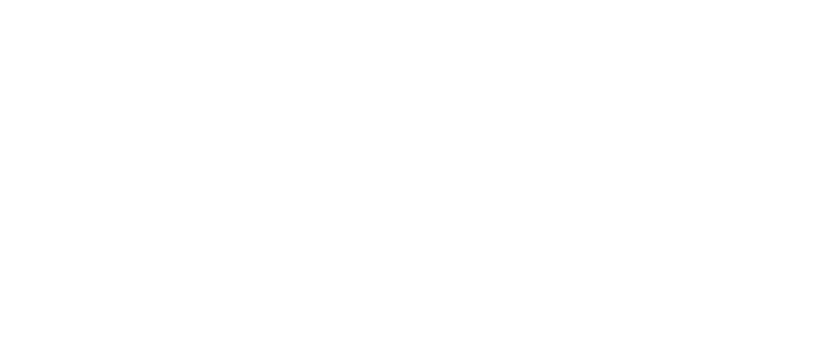
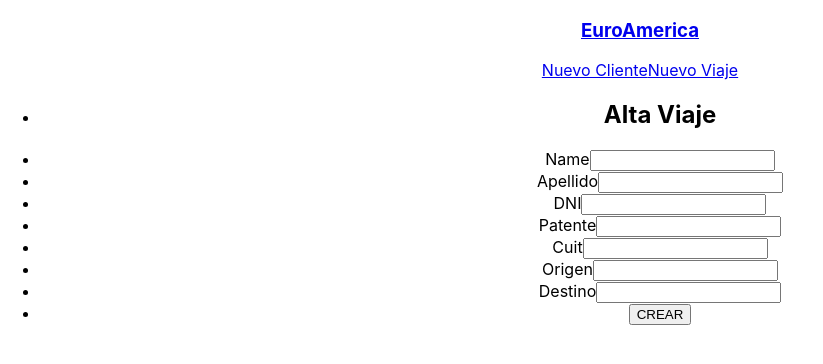
Before and after one commit to LulaZeta/euroamerica, a React (Create React App) app in the folder frontend/: page /travel in a window 1280 px wide. Before the commit this address had no page. Shown: the top 364 px of the page, without its empty margins (0-823 px from the left). Built offline with nearby package versions, Linux system fonts and the light colour scheme.

Commit message:
alta cliente

```diff
--- a/frontend/src/App.js
+++ b/frontend/src/App.js
@@ -1,12 +1,20 @@
 import './App.css';
 import Home from './pages/Home/Home';
 import { Routes, Route, BrowserRouter } from 'react-router-dom';
+import Navbar from './components/Navbar/Navbar';
+import AltaClient from './pages/AltaClient/AltaClient';
+import AltaViaje from './pages/AltaViaje/AltaViaje';
 
 function App() {
   return (
     <div className="App">
       <BrowserRouter>
+        <header>
+          <Navbar />
+        </header>
         <Routes>
+          <Route path="/travel" element={<AltaViaje />} />
+          <Route path="/newclient" element={<AltaClient />} />
           <Route path="/" element={<Home />} />
         </Routes>
       </BrowserRouter>
--- /dev/null
+++ b/frontend/src/components/Navbar/Navbar.jsx
@@ -0,0 +1,20 @@
+import React from 'react';
+import { Link } from 'react-router-dom';
+
+const Navbar = () => {
+  return (
+    <div>
+      <Link to="/">
+        <h3>EuroAmerica</h3>
+      </Link>
+      <Link to="/newclient" className="navButton">
+        Nuevo Cliente
+      </Link>
+      <Link to="/travel" className="navButton">
+        Nuevo Viaje
+      </Link>
+    </div>
+  );
+};
+
+export default Navbar;
--- a/frontend/src/components/Travel/Travel.jsx
+++ /dev/null
@@ -1,40 +0,0 @@
-import React from 'react';
-
-const Travel = ({
-  id,
-  name,
-  lastname,
-  dni,
-  patente,
-  cuit,
-  origen,
-  destino,
-}) => {
-  return (
-    <div>
-      <h3>
-        <strong>Chofer: </strong> {name} {lastname}
-      </h3>
-      <h2>
-        <strong>dni: </strong> {dni}
-      </h2>
-      <h2>
-        <strong>patente: </strong> {patente}
-      </h2>
-      <h2>
-        <strong>Cuit Client: </strong> {cuit}
-      </h2>
-      <h2>
-        <strong>Origen: </strong> {origen}
-      </h2>
-      <h2>
-        <strong>Destino: </strong> {destino}
-      </h2>
-      <h2>
-        <strong>Id: </strong> {id}
-      </h2>
-    </div>
-  );
-};
-
-export default Travel;
--- a/frontend/src/pages/AltaClient/AltaClient.jsx
+++ b/frontend/src/pages/AltaClient/AltaClient.jsx
@@ -0,0 +1,7 @@
+import React from 'react';
+
+function AltaClient() {
+  return <div>AltaClient</div>;
+}
+
+export default AltaClient;
--- /dev/null
+++ b/frontend/src/pages/AltaViaje/AltaViaje.jsx
@@ -0,0 +1,117 @@
+import React, { useEffect, useState } from 'react';
+import { useSelector, useDispatch } from 'react-redux';
+import { postTravel } from '../../redux/actions';
+
+function AltaViaje() {
+  const dispatch = useDispatch();
+  const saveTravel = useSelector((state) => state.newTravel);
+  const [name, setName] = useState('');
+  const [lastname, setLastname] = useState('');
+  const [dni, setDni] = useState('');
+  const [patente, setPatente] = useState('');
+  const [cuit, setCuit] = useState('');
+  const [origen, setOrigen] = useState('');
+  const [destino, setDestino] = useState('');
+
+  const submitHandler = (e) => {
+    e.preventDefault();
+    dispatch(
+      postTravel({
+        name,
+        lastname,
+        dni,
+        patente,
+        cuit,
+        origen,
+        destino,
+      })
+    );
+  };
+
+  return (
+    <div>
+      <form onSubmit={submitHandler}>
+        <ul className="form-container">
+          <li>
+            <h2>Alta Viaje</h2>
+          </li>
+          <li>
+            <label htmlFor="name">Name</label>
+            <input
+              type="text"
+              name="name"
+              value={name}
+              id="name"
+              onChange={(e) => setName(e.target.value)}
+            ></input>
+          </li>
+          <li>
+            <label htmlFor="lastname">Apellido</label>
+            <input
+              type="text"
+              name="lastname"
+              value={lastname}
+              id="lastname"
+              onChange={(e) => setLastname(e.target.value)}
+            ></input>
+          </li>
+          <li>
+            <label htmlFor="dni">DNI</label>
+            <input
+              type="text"
+              name="dni"
+              value={dni}
+              id="dni"
+              onChange={(e) => setDni(e.target.value)}
+            ></input>
+          </li>
+          <li>
+            <label htmlFor="name">Patente</label>
+            <input
+              type="text"
+              name="patente"
+              value={patente}
+              id="patente"
+              onChange={(e) => setPatente(e.target.value)}
+            ></input>
+          </li>
+          <li>
+            <label htmlFor="name">Cuit</label>
+            <input
+              type="text"
+              name="cuit"
+              value={cuit}
+              id="cuit"
+              onChange={(e) => setCuit(e.target.value)}
+            ></input>
+          </li>
+          <li>
+            <label htmlFor="name">Origen</label>
+            <input
+              type="text"
+              name="origen"
+              value={origen}
+              id="origen"
+              onChange={(e) => setOrigen(e.target.value)}
+            ></input>
+          </li>
+          <li>
+            <label htmlFor="name">Destino</label>
+            <input
+              type="text"
+              name="destino"
+              value={destino}
+              id="destino"
+              onChange={(e) => setDestino(e.target.value)}
+            ></input>
+          </li>
+          <li>
+            <button type="submit">CREAR</button>
+          </li>
+        </ul>
+      </form>
+    </div>
+  );
+}
+
+export default AltaViaje;
--- a/frontend/src/pages/Home/Home.jsx
+++ b/frontend/src/pages/Home/Home.jsx
@@ -1,6 +1,5 @@
 import React, { useEffect } from 'react';
 import { useSelector, useDispatch } from 'react-redux';
-import Travel from '../../components/Travel/Travel';
 import { getAllTravels } from '../../redux/actions';
 
 const Home = () => {
@@ -16,20 +15,34 @@ const Home = () => {
 
   return (
     <div>
-      {travels?.map((el) => {
-        return (
-          <Travel
-            id={el.id}
-            name={el.name}
-            lastname={el.lastname}
-            dni={el.dni}
-            patente={el.patente}
-            cuit={el.cuit}
-            origen={el.origen}
-            destino={el.destino}
-          />
-        );
-      })}
+      <h3>VIAJES</h3>
+      <table>
+        <thead>
+          <tr>
+            <th>ID</th>
+            <th>Nombre</th>
+            <th>Apellido</th>
+            <th>Patente</th>
+            <th>Cuit</th>
+            <th>Origen</th>
+            <th>Destino</th>
+          </tr>
+        </thead>
+        <tbody>
+          {travels?.map((el) => (
+            <tr key={el.id}>
+              <td>{el.id}</td>
+              <td>{el.name}</td>
+              <td>{el.lastname}</td>
+              <td>{el.dni}</td>
+              <td>{el.patente}</td>
+              <td>{el.cuit}</td>
+              <td>{el.origen}</td>
+              <td>{el.destino}</td>
+            </tr>
+          ))}
+        </tbody>
+      </table>
     </div>
   );
 };
--- a/frontend/src/redux/reducer/index.js
+++ b/frontend/src/redux/reducer/index.js
@@ -2,6 +2,7 @@ import { POST_TRAVEL, GET_ALL_TRAVELS } from '../actions';
 
 const initialState = {
   allTravels: [],
+  newTravel: {},
 };
 
 export default function reducer(state = initialState, action) {
```
